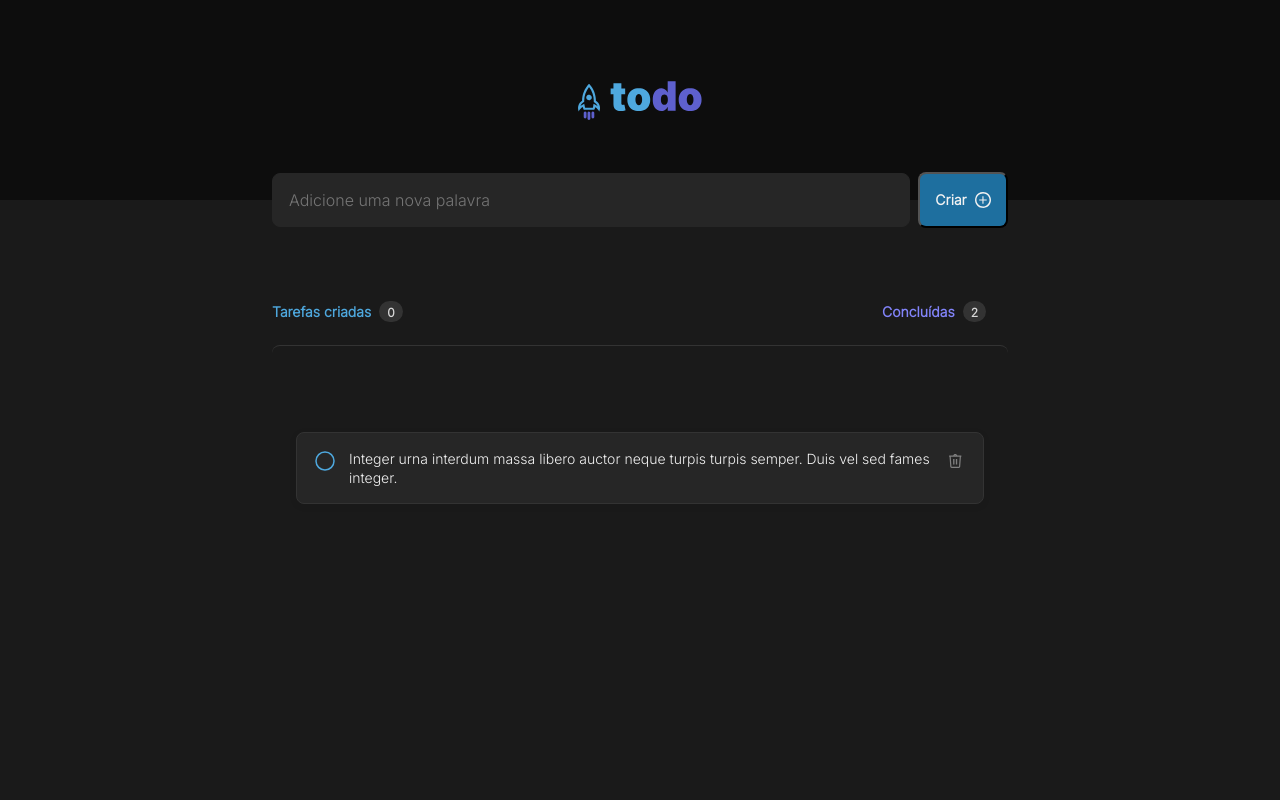
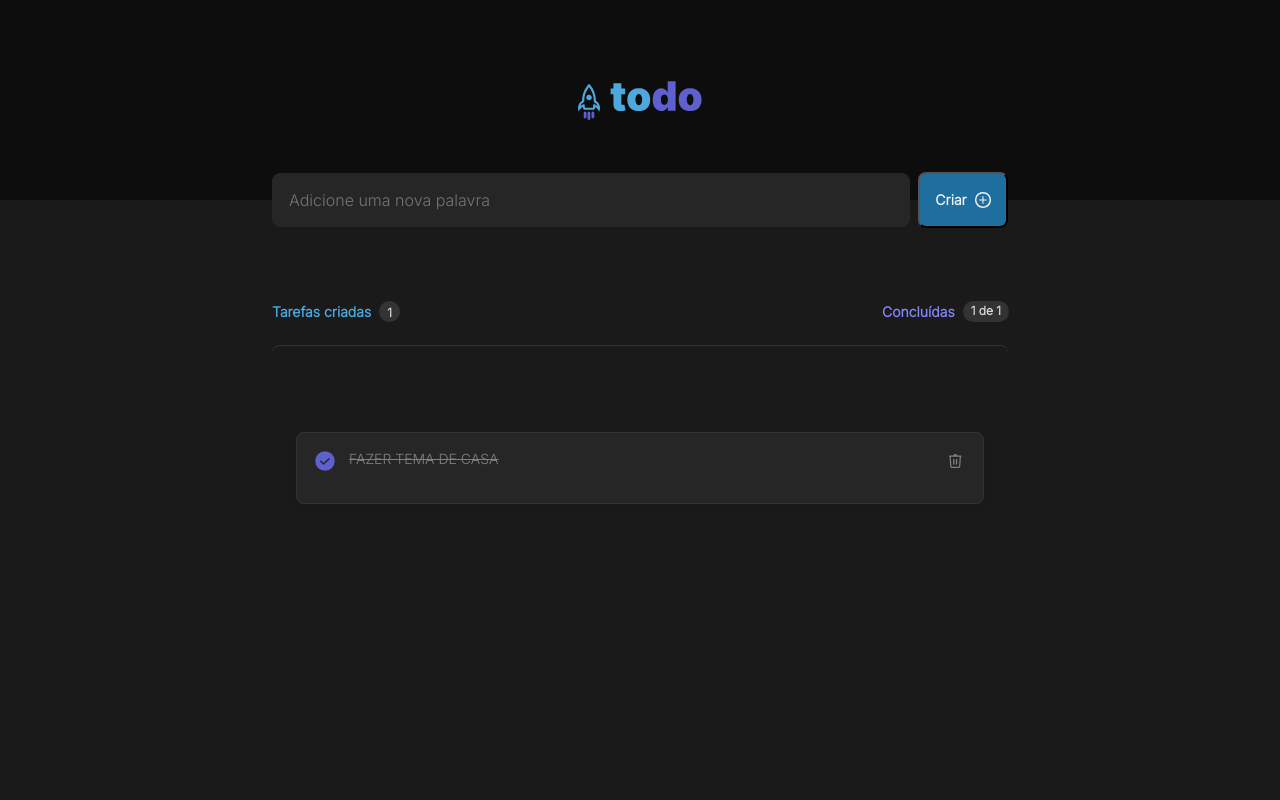
Before and after one commit to FelipeKonig/desafio-1-react, a React (Vite) app: page / in a window 1280 px wide. Shown: the top 800 px of the page. Built offline with nearby package versions, Linux system fonts and the light colour scheme.

Commit message:
updated components to send and receive objects in params, working on the components with them

```diff
--- a/src/App.tsx
+++ b/src/App.tsx
@@ -3,7 +3,6 @@ import "./global.css";
 
 import {Header} from "./components/Header";
 import {NewTask} from "./components/NewTask";
-import { List } from "./components/List";
 
 export function App() {
 
@@ -11,7 +10,6 @@ export function App() {
     <div className={styles.wrapper} >
         <Header />
         <NewTask />
-        <List />
     </div>
   )
 }
--- a/src/components/List.module.css
+++ b/src/components/List.module.css
@@ -169,6 +169,10 @@ span {
     flex-grow: 0;
 }
 
+.emptyListBox {
+    display: contents;
+}
+
 .emptyList {
     max-width: 43rem;
     height: 2.75rem;
@@ -242,13 +246,27 @@ span {
     color: var(--blue);
 }
 
+.iconChecked {
+    left: 13.64%;
+    right: 13.64%;
+    top: 13.64%;
+    bottom: 13.64%;
+}
+
+.iconChecked path {
+    color: var(--dark-purple);
+}
+
+.iconChecked rect {
+    color: var(--white);
+}
+
+
 .contentTask {
     width: 80%;
     max-width: 39.5rem;
     height: 2.5rem;
 
-    font-family: 'Inter';
-    font-style: normal;
     font-weight: 400;
     font-size: 0.875rem;
     line-height: 140%;
@@ -258,6 +276,30 @@ span {
     /* Gray 100 */
 
     color: var(--gray-100);
+
+
+    /* Inside auto layout */
+
+    flex: none;
+    order: 1;
+    flex-grow: 1;
+}
+
+.contentTaskConcluded {
+    width: 80%;
+    max-width: 39.5rem;
+    height: 2.5rem;
+
+    font-weight: 400;
+    font-size: 0.875rem;
+    line-height: 140%;
+    /* or 20px */
+
+    text-decoration-line: line-through;
+
+    /* Gray 300 */
+
+    color: var(--gray-300);
 
 
     /* Inside auto layout */
--- a/src/components/List.tsx
+++ b/src/components/List.tsx
@@ -1,10 +1,18 @@
-import { Circle } from 'phosphor-react';
+import { CheckCircle, Circle } from 'phosphor-react';
 import styles from './List.module.css';
 
 import clipboardLogo from '/assets/clipboard-logo.svg';
 import trashLogo from '/assets/trash-logo.svg';
 
-export function List() {
+interface taskProps {
+    content : string;
+    checked : boolean;
+    countCreatedTasks: number;
+    countConcludedTasks: number;
+}
+
+export function List({content, checked, countCreatedTasks, countConcludedTasks} : taskProps) {
+
     return (
         <div className={styles.tasks}>
             <div className={styles.info}>
@@ -12,7 +20,7 @@ export function List() {
                     Tarefas criadas
                     <div className={styles.border}>
                         <span className={styles.number}>
-                            0
+                            {countCreatedTasks}
                         </span>
                     </div>
                 </span>
@@ -22,27 +30,49 @@ export function List() {
                         Concluídas
                         <div className={styles.border}>
                             <span className={styles.number}>
-                                2
+                            {countConcludedTasks > 0 ? (
+                                    <p>{countConcludedTasks} de {countCreatedTasks}</p>
+                                ) : (
+                                    <p>{countConcludedTasks}</p>
+                                )
+                            }
                             </span>
                         </div>
                     </span>
                 </div>
             </div>
             <div className={styles.listItems}>
-                    {/* <img src={clipboardLogo} alt="a logo de uma prancheta" />
-                    <span className={styles.emptyList}>
-                        Você ainda não tem tarefas cadastradas <br />
-                        Crie tarefas e organize seus itens a fazer
-                    </span> */}
-                <div className={styles.task}>
-                    <div className={styles.check}>
-                        <Circle size={24} className={styles.icon}/>
-                    </div>
-                    <p className={styles.contentTask}>
-                        Integer urna interdum massa libero auctor neque turpis turpis semper. Duis vel sed fames integer.
-                    </p>
-                    <img className={styles.trash} src={trashLogo} alt="o icone de um lixeiro em cinza" />
-                </div>
+                {countCreatedTasks > 0 ? (
+                    <div className={styles.task}>
+                        <div className={styles.check}>
+                            {checked ? (
+                                    <CheckCircle size={24} className={styles.iconChecked} weight="fill" />
+                                ) : (
+                                    <Circle size={24} className={styles.icon}/>
+                                )
+                            }
+                        </div>
+                        {checked ? (
+                                <p className={styles.contentTaskConcluded}>
+                                    {content}
+                                </p>
+                            ) : (
+                                <p className={styles.contentTask}>
+                                    {content}
+                                </p>
+                            )
+                        }
+                        <img className={styles.trash} src={trashLogo} alt="o icone de um lixeiro em cinza" />
+                    </div>) : (
+                        <div className={styles.emptyListBox}>
+                            <img src={clipboardLogo} alt="a logo de uma prancheta" />
+                            <span className={styles.emptyList}>
+                                Você ainda não tem tarefas cadastradas <br />
+                                Crie tarefas e organize seus itens a fazer
+                            </span>
+                        </div>
+                    )
+                }
             </div>
         </div>
     )
--- a/src/components/NewTask.module.css
+++ b/src/components/NewTask.module.css
@@ -44,6 +44,10 @@ input {
     flex: none;
     order: 0;
     flex-grow: 1;
+}
+
+textarea:focus, input:focus {
+    color: var(--white);
 }
 
 .principal button {
--- a/src/components/NewTask.tsx
+++ b/src/components/NewTask.tsx
@@ -1,12 +1,21 @@
+import { useState } from "react";
+import { List } from "./List";
 import styles from "./NewTask.module.css";
 
 import addLogo from '/assets/add-logo.svg';
 
 export function NewTask() {
+
     return (
-        <form className={styles.principal} action="">
-            <input type="text" placeholder="Adicione uma nova palavra"/>
-            <button><span>Criar</span> <img src={ addLogo } alt="icone com um botao de mais"/></button>
-        </form>
+        <div>
+            <form className={styles.principal} action="">
+                <input type="text" placeholder="Adicione uma nova palavra"/>
+                <button type="submit"><span>Criar</span> <img src={ addLogo } alt="icone com um botao de mais"/></button>
+            </form>
+
+            <div>
+                <List content={"FAZER TEMA DE CASA"} checked={true} countCreatedTasks={1} countConcludedTasks={1} />
+            </div>
+        </div>
     )
 }
```
